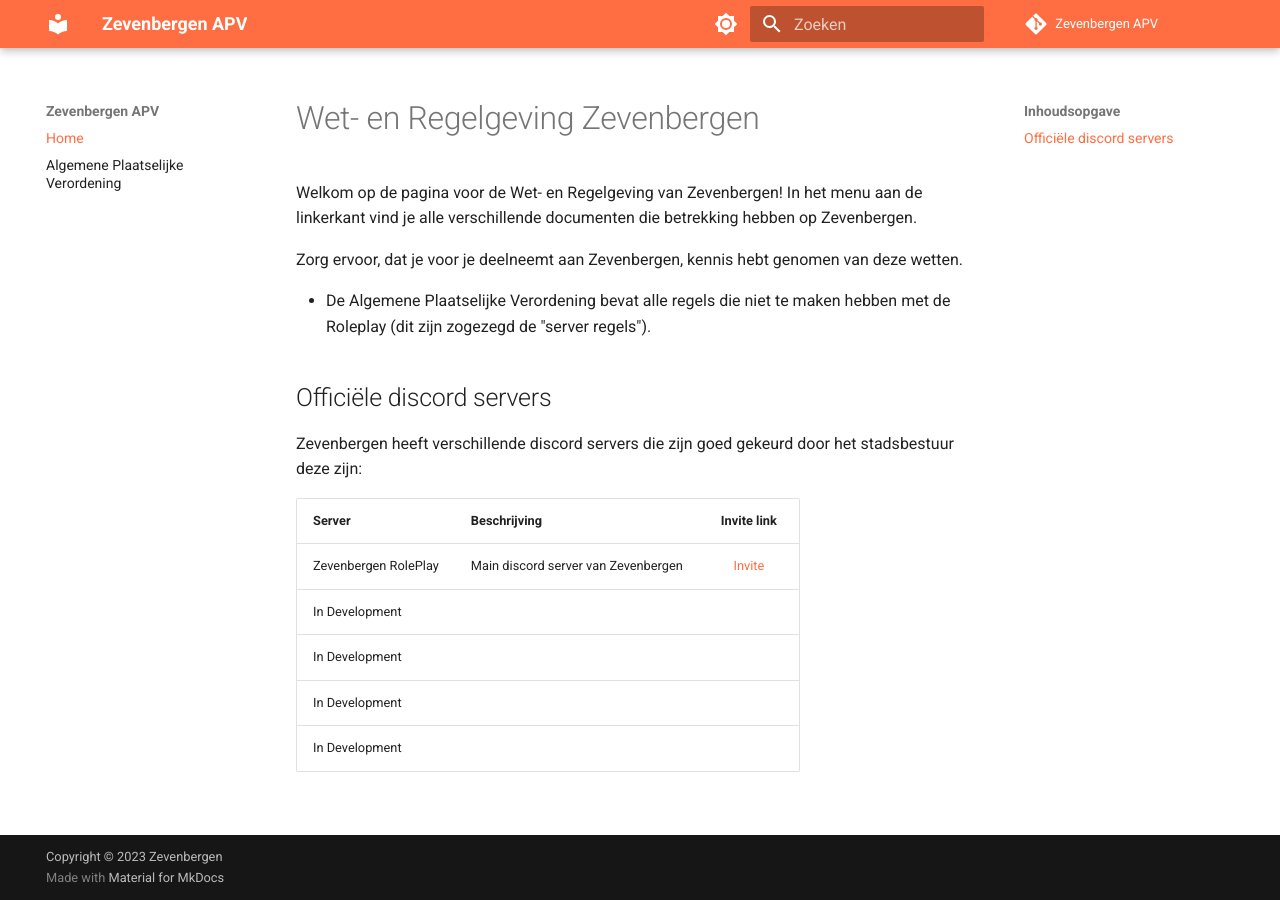
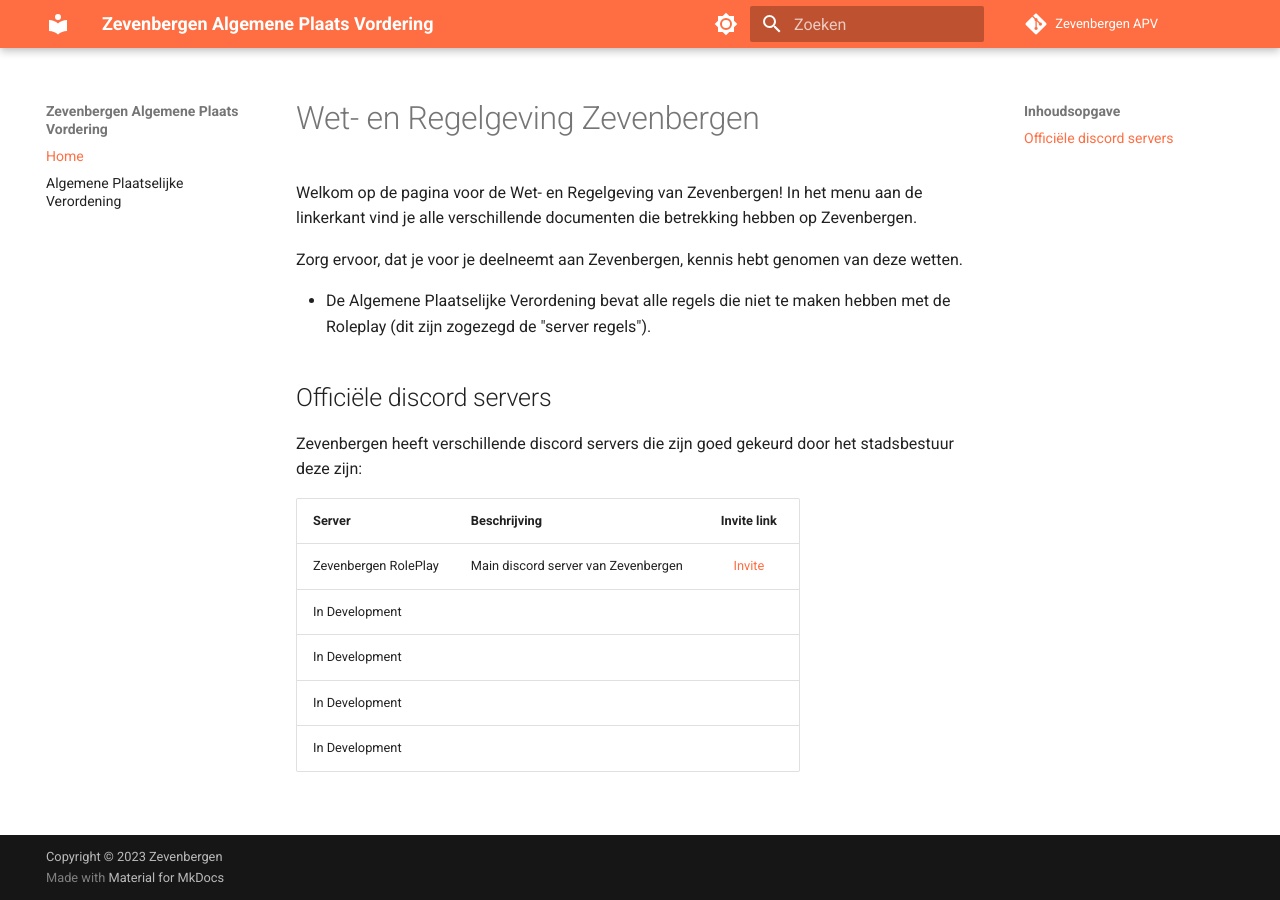
Before and after one commit to RyanFHO/wetboek-apv, an MkDocs documentation site: the page built from docs/index.md, in a window 1280 px wide. Built offline with MkDocs 1.6.1 and Material for MkDocs 9.7.7, drawn with Linux system fonts in a browser that asks for light colours; comment, search, counter and statistics services are not loaded.

Commit message:
Update mkdocs.yml

```diff
--- a/mkdocs.yml
+++ b/mkdocs.yml
@@ -16,8 +16,8 @@ theme:
   language: nl
 
 # Project information
-site_name: Zevenbergen APV
-site_description: 'APV Zevenbergen'
+site_name: Zevenbergen Algemene Plaats Vordering
+site_description: 'APV voor de FiveM Stad: Zevenbergen'
 site_author: 'ZevenbergenRP'
 
 # Copyright
```
